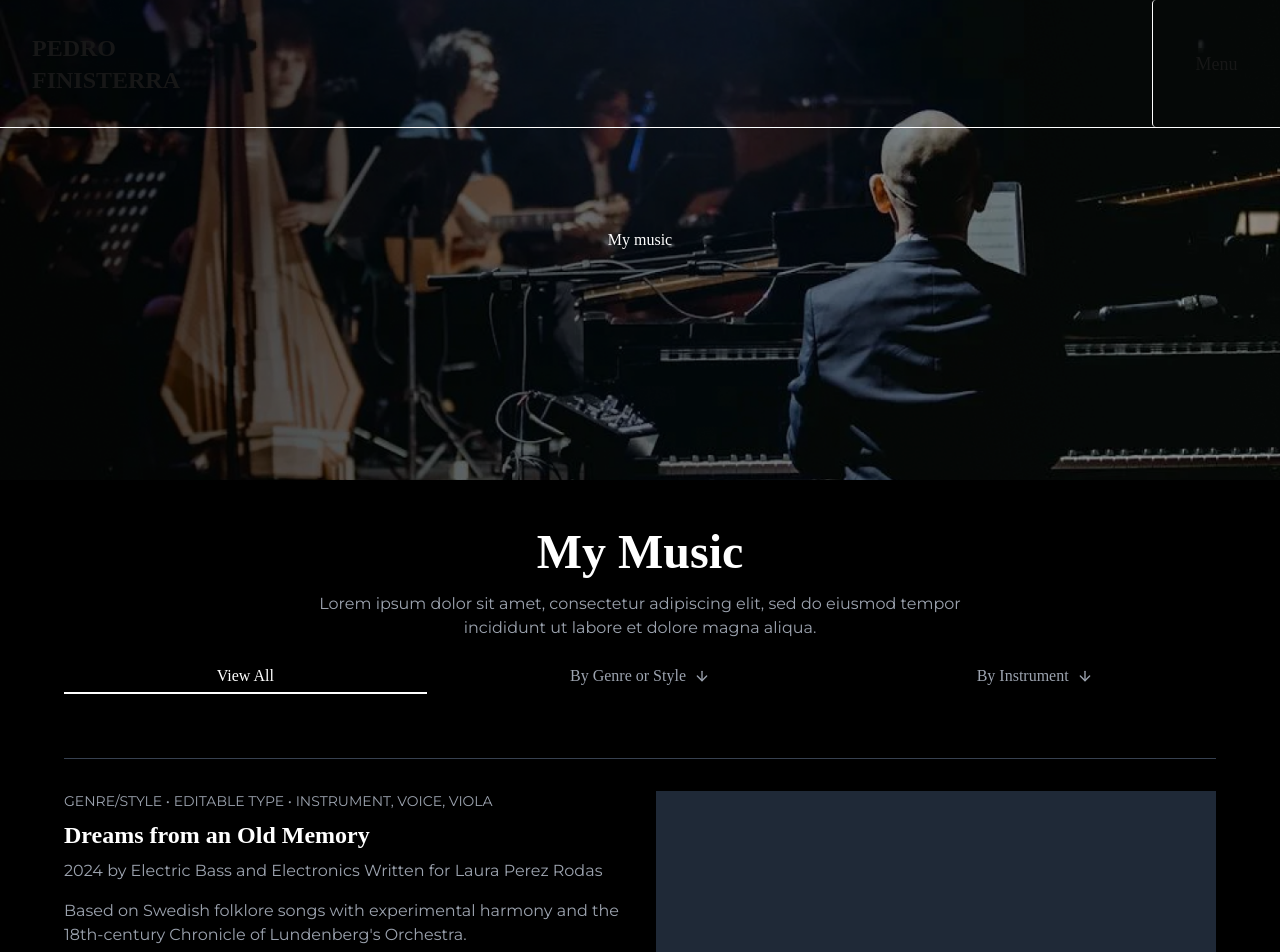
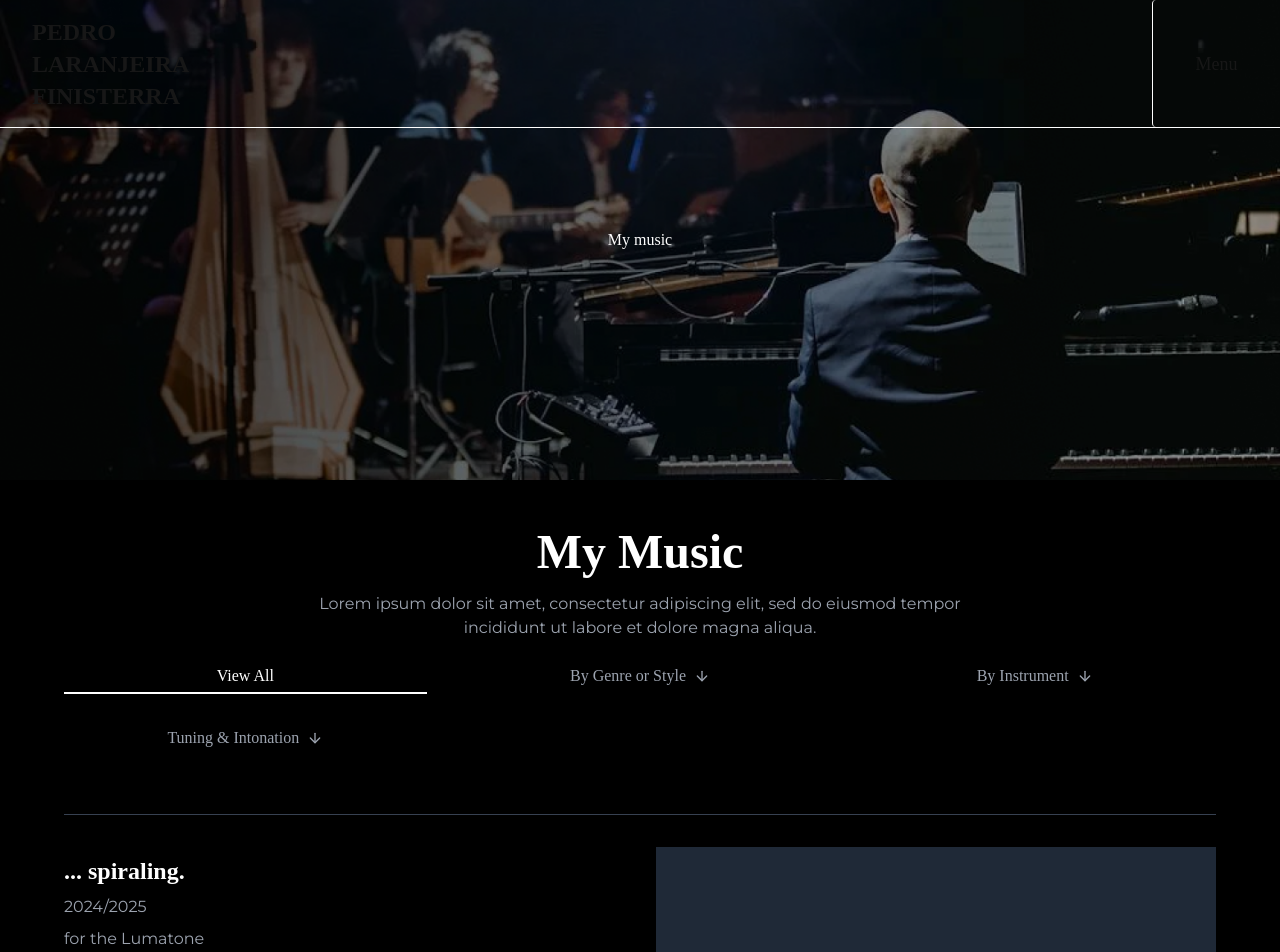
Before and after one commit to tiagodacosta1/pedro-website, a Next.js app: page /MyMusic in a window 1280 px wide. Shown: the top 952 px of the page. Built offline with nearby package versions, Linux system fonts and the light colour scheme.

Commit message:
escaping a string

```diff
--- a/app/Header.tsx
+++ b/app/Header.tsx
@@ -43,7 +43,7 @@ const Header = () => {
                 {/* Name on the left */}
                 <div className="ml-8 text-xl">
                     <Link href="/" className="text-2xl font-semibold uppercase">
-                        Pedro <br /> Finisterra
+                        Pedro <br /> Laranjeira <br />Finisterra
                     </Link>
                 </div>
 
--- a/app/Media/page.tsx
+++ b/app/Media/page.tsx
@@ -101,9 +101,10 @@ export default function Media() {
                             {genreDropdownOpen && (
                                 <div className="absolute left-0 mt-2 bg-black text-white w-full py-2 px-4 border border-gray-700 z-50">
                                     {/* Add your genre options here */}
+                                    <p className="py-1">Compositions</p>
+                                    <p className="py-1">Microtonal Improvisations</p>
                                     <p className="py-1">Jazz</p>
-                                    <p className="py-1">Classical</p>
-                                    <p className="py-1">Electronic</p>
+                                    <p className="py-1">A Capella Arrangements</p>
                                 </div>
                             )}
                         </div>
@@ -120,6 +121,7 @@ export default function Media() {
                                     <p className="py-1">Violin</p>
                                     <p className="py-1">Piano</p>
                                     <p className="py-1">Electric Bass</p>
+                                    <p className="py-1">test</p>
                                 </div>
                             )}
                         </div>
--- a/app/MyMusic/page.tsx
+++ b/app/MyMusic/page.tsx
@@ -7,6 +7,7 @@ import Image from "next/image";
 export default function MyMusic() {
     const [genreDropdownOpen, setGenreDropdownOpen] = useState(false);
     const [instrumentDropdownOpen, setInstrumentDropdownOpen] = useState(false);
+    const [tuningDropdownOpen, setTuningDropdownOpen] = useState(false);
 
     return (
         <div>
@@ -38,10 +39,10 @@ export default function MyMusic() {
                         </button>
                         {genreDropdownOpen && (
                             <div className="absolute left-0 mt-2 bg-black text-white w-full py-2 px-4 border border-gray-700 z-50">
-                                {/* Add your genre options here */}
+                                <p className="py-1">Compositions</p>
+                                <p className="py-1">Improvisations</p>
                                 <p className="py-1">Jazz</p>
-                                <p className="py-1">Classical</p>
-                                <p className="py-1">Electronic</p>
+                                <p className="py-1">Arrangements</p>
                             </div>
                         )}
                     </div>
@@ -53,11 +54,26 @@ export default function MyMusic() {
                             By Instrument <ArrowDown size={16} />
                         </button>
                         {instrumentDropdownOpen && (
-                            <div className="absolute left-0 mt-2 text-white w-full py-2 px-4 border border-gray-700 z-50">
-                                {/* Add your instrument options here */}
+                            <div className="absolute left-0 mt-2 bg-black text-white w-full py-2 px-4 border border-gray-700 z-50">
                                 <p className="py-1">Violin</p>
                                 <p className="py-1">Piano</p>
                                 <p className="py-1">Electric Bass</p>
+                            </div>
+                        )}
+                    </div>
+                    <div className="relative text-center">
+                        <button
+                            className="text-gray-400 flex items-center justify-center gap-2 mx-auto"
+                            onClick={() => setTuningDropdownOpen(!tuningDropdownOpen)}
+                        >
+                            Tuning & Intonation <ArrowDown size={16} />
+                        </button>
+                        {tuningDropdownOpen && (
+                            <div className="absolute left-0 mt-2 bg-black text-white w-full py-2 px-4 border border-gray-700 z-50">
+                                <p className="py-1">Just Intonation</p>
+                                <p className="py-1">Equal Temperament</p>
+                                <p className="py-1">Microtonal Tuning</p>
+                                <p className="py-1">Historical Temperaments</p>
                             </div>
                         )}
                     </div>
@@ -71,12 +87,12 @@ export default function MyMusic() {
                             className="border-t border-gray-700 pt-8 flex flex-col md:flex-row items-start gap-8"
                         >
                             <div className="flex-1">
-                                <p className="text-gray-400 text-sm">GENRE/STYLE • EDITABLE TYPE • INSTRUMENT, VOICE, VIOLA</p>
-                                <h2 className="text-2xl font-semibold mt-2">Dreams from an Old Memory</h2>
-                                <p className="text-gray-400 mt-2">2024 by Electric Bass and Electronics Written for Laura Perez Rodas</p>
+                                <h2 className="text-2xl font-semibold mt-2">... spiraling.</h2>
+                                <p className="text-gray-400 mt-2">2024/2025 </p>
+                                <p className="text-gray-400 mt-2"> for the Lumatone</p>
+                                <p className="text-gray-400 mt-2"> {`1'30''`}</p>
                                 <p className="text-gray-400 mt-4">
-                                    Based on Swedish folklore songs with experimental harmony and the
-                                    18th-century Chronicle of Lundenberg's Orchestra. {/* Add additional content here */}
+                                    Written in comemoration of Alexandra Mouroutsou's 10th birthday.
                                 </p>
                                 <button className="mt-4 px-4 py-2 border border-white hover:bg-white hover:text-black transition">
                                     See Score Excerpt
```
